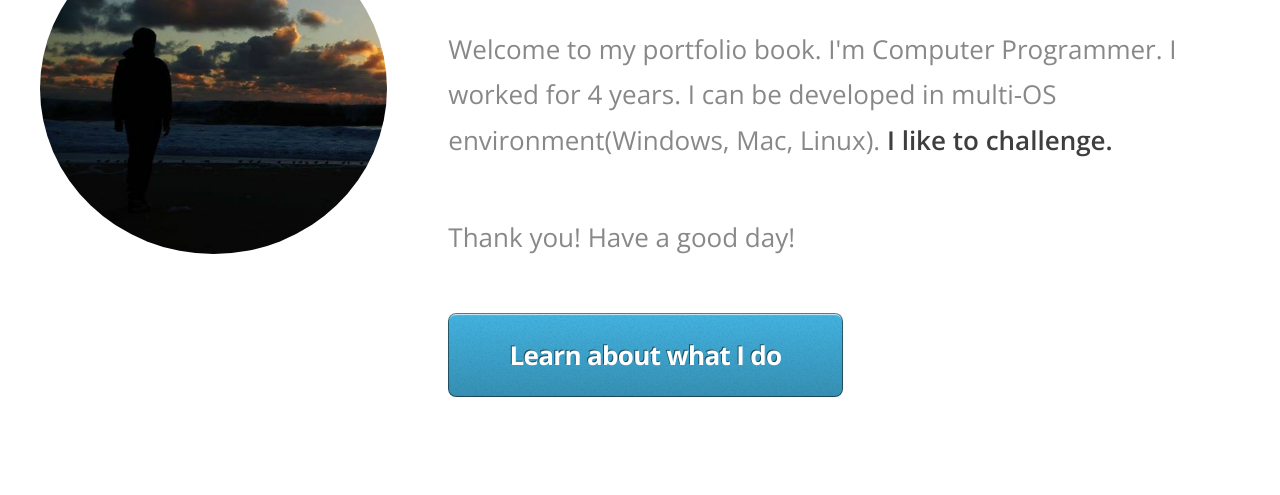
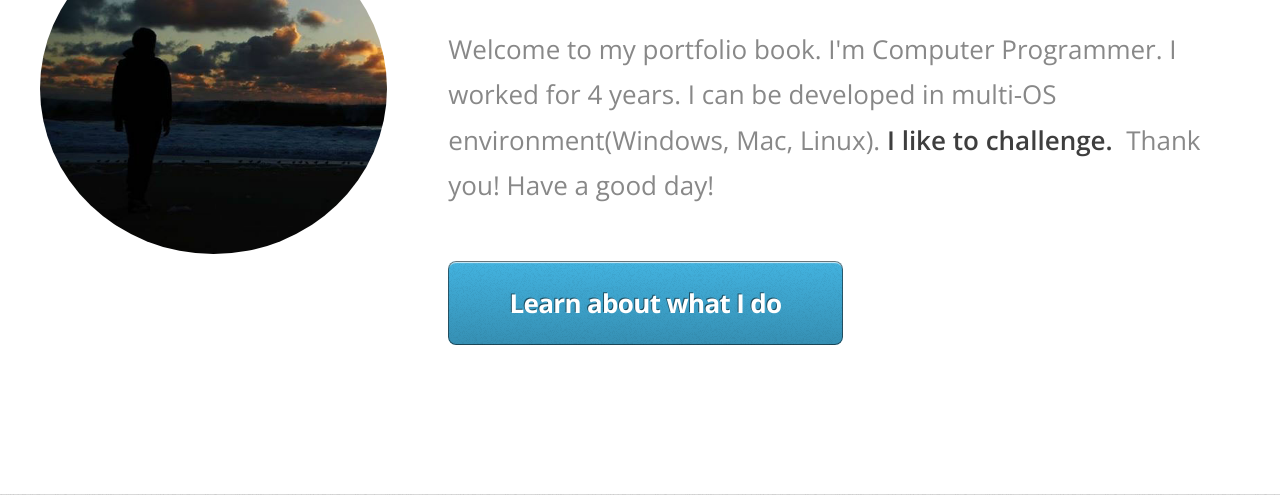
Before and after one commit to DemianKim/demiankim.github.com, a plain HTML site: page index.html in a window 1280 px wide. Shown: the part 285-780 px from the top of the page. Drawn offline with nearby package versions, Linux system fonts and the light colour scheme.

Commit message:
Intro2
nbsp

```diff
--- a/index.html
+++ b/index.html
@@ -37,7 +37,7 @@
 							<header>
 								<h1>Hi. I'm <strong>Demian Kim</strong>.</h1>
 							</header>
-                            <p>Welcome to my portfolio book. I'm Computer Programmer. I worked for 4 years. I can be developed in multi-OS environment(Windows, Mac, Linux). <strong>I like to challenge.</strong></p><p>Thank you! Have a good day!</p>
+                            <p>Welcome to my portfolio book. I'm Computer Programmer. I worked for 4 years. I can be developed in multi-OS environment(Windows, Mac, Linux). <strong>I like to challenge.</strong>&nbsp;&nbsp;Thank you! Have a good day!</p>
 							<a href="#ability" class="button big scrolly">Learn about what I do</a>
 						</div>
 					</div>
```
